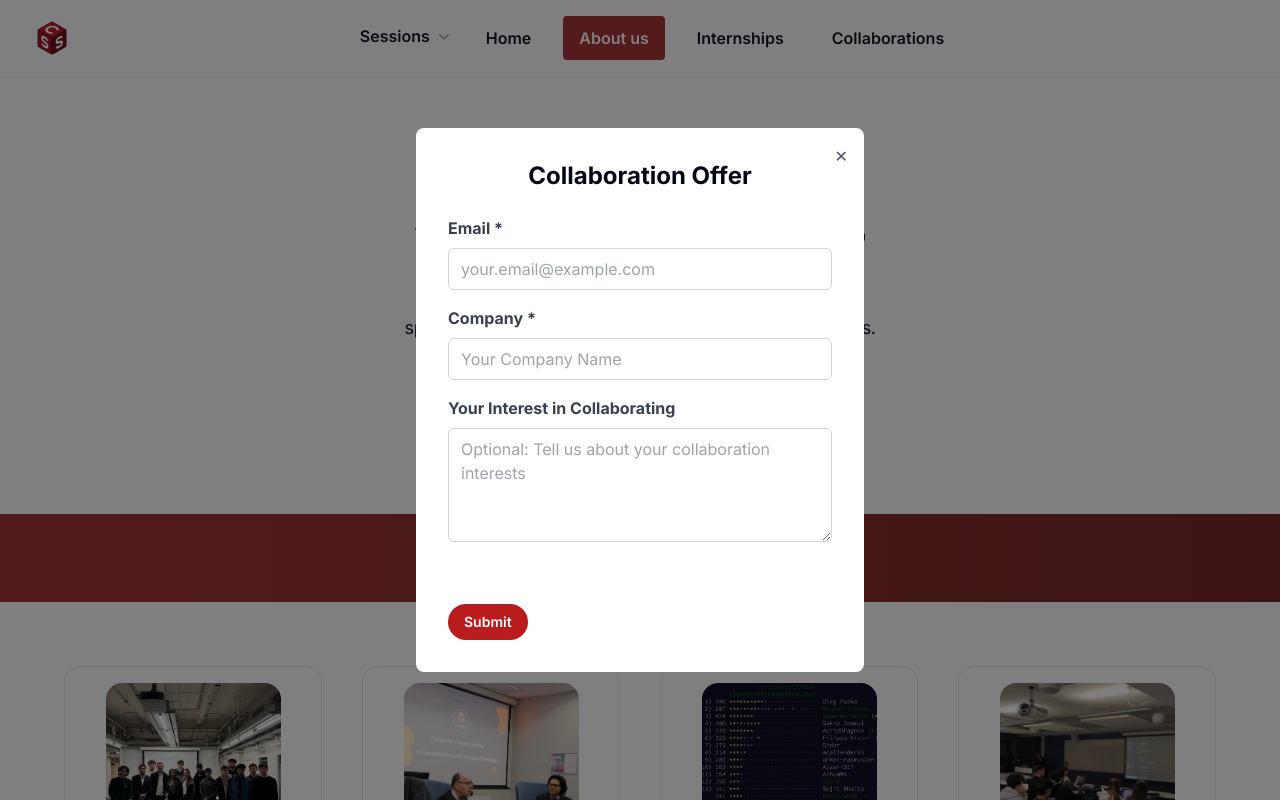
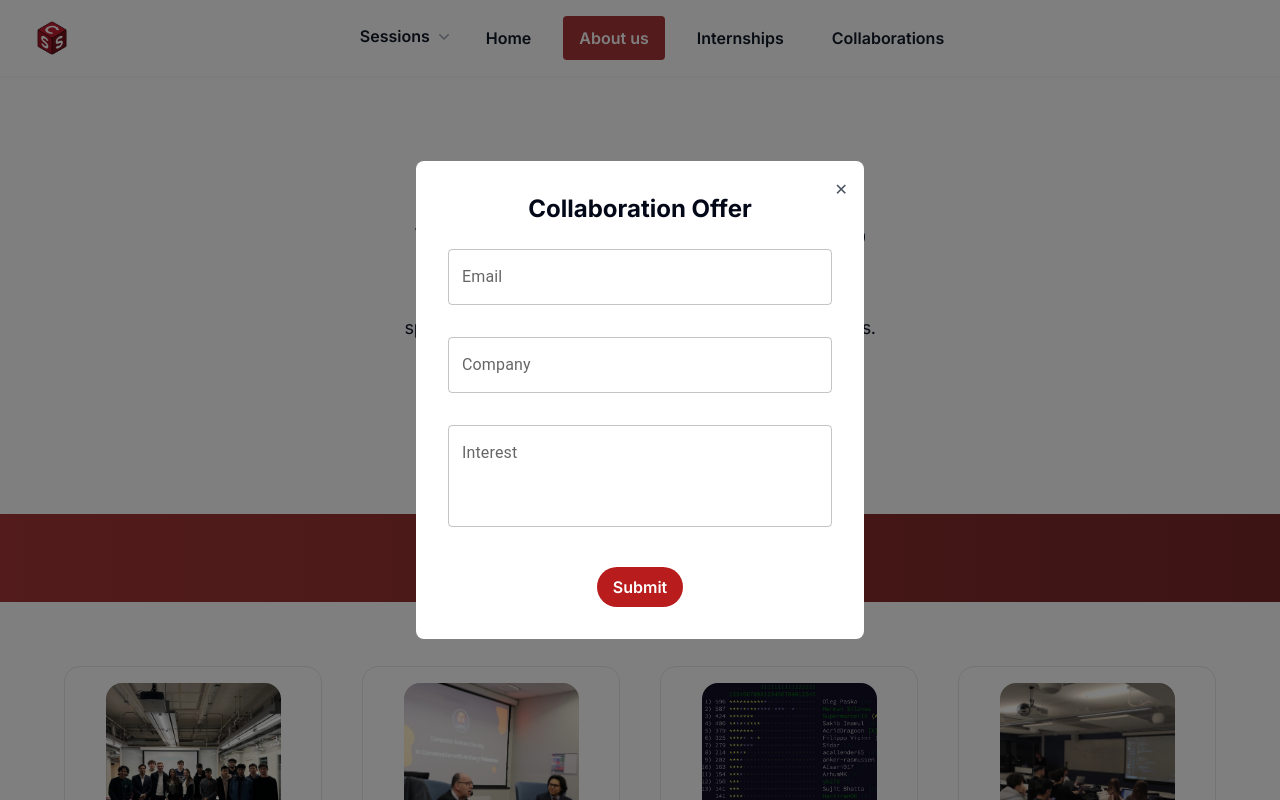
Before and after one commit to City-CSS/city-css, a Next.js app: page /about-us in a window 1280 px wide. Both pictures are taken after a click on the button "Get In Touch". Shown: the part 1069-1869 px from the top of the page. Built offline with nearby package versions, Linux system fonts and the light colour scheme.

Commit message:
improved SponsorForm

```diff
--- a/src/components/SponsorForm.tsx
+++ b/src/components/SponsorForm.tsx
@@ -1,6 +1,7 @@
 "use client";
 
 import React, { useState } from 'react';
+import TextField from '@mui/material/TextField';
 
 // --- BANNER ---
 export default function Banner(
@@ -155,76 +156,59 @@ function CollaborationForm({ onClose }: CollaborationFormProps) {
   return (
     <div className="w-full">
       <h2 className="text-2xl font-bold mb-6 text-center">Collaboration Offer</h2>
-      <form onSubmit={handleSubmit}>
+      <form onSubmit={handleSubmit} className={"grid place-items-center"}>
+        <div className={"space-y-8"}>
           {/* --- Email Field --- */}
-        <div className="mb-4">
-          <label
-            htmlFor="email"
-            className="block text-gray-700 font-bold mb-2"
-          >
-            Email *
-          </label>
-          <input
-            type="email"
+          <TextField
               id="email"
               name="email"
+              label="Email"
+              type="email"
+              variant="outlined"
+              placeholder="your.email@example.com"
               value={formData.email}
               onChange={handleChange}
-            className={`w-full px-3 py-2 border rounded-md focus:outline-none
-              ${errors.email ? 'border-red-500' : 'border-gray-300'}`}
-            placeholder="your.email@example.com"
+              error={!!errors.email}
+              helperText={errors.email}
+              fullWidth
           />
-          {errors.email && (
-            <p className="text-red-500 text-sm mt-1">{errors.email}</p>
-          )}
-        </div>
-
           {/* --- Company Field --- */}
-        <div className="mb-4">
-          <label
-            htmlFor="company"
-            className="block text-gray-700 font-bold mb-2"
-          >
-            Company *
-          </label>
-          <input
-            type="text"
+          <TextField
               id="company"
               name="company"
+              label="Company"
+              type="text"
+              variant="outlined"
+              placeholder="Company"
               value={formData.company}
               onChange={handleChange}
-            className={`w-full px-3 py-2 border rounded-md focus:outline-none
-              ${errors.company ? 'border-red-500' : 'border-gray-300'}`}
-            placeholder="Your Company Name"
+              error={!!errors.company}
+              helperText={errors.company}
+              fullWidth
           />
-          {errors.company && (
-            <p className="text-red-500 text-sm mt-1">{errors.company}</p>
-          )}
-        </div>
-
           {/* --- Interest Field --- */}
-        <div className="mb-4">
-          <label
-            htmlFor="interest"
-            className="block text-gray-700 font-bold mb-2"
-          >
-            Your Interest in Collaborating
-          </label>
-          <textarea
-            id="interest"
+          <TextField
+              id="interst"
               name="interest"
+              label="Interest"
+              type="text"
+              variant="outlined"
+              placeholder="Tell us about your collaboration interests"
               value={formData.interest}
               onChange={handleChange}
-            className="w-full px-3 py-2 border border-gray-300 rounded-md focus:outline-none"
-            placeholder="Optional: Tell us about your collaboration interests"
-            rows={4}
+              error={!!errors.interest}
+              helperText={errors.interest}
+              fullWidth
+              multiline
+              minRows={3}
+              maxRows={6}
           />
         </div>
 
         {/* --- Submit Button --- */}
         <button
           type="submit"
-          className="mx-auto group inline-flex items-center justify-center rounded-full py-2 px-4 text-sm font-semibold focus:outline-none focus-visible:outline-2 focus-visible:outline-offset-2 bg-red-700 text-white hover:bg-red-600 active:bg-blue-200 active:text-slate-600 focus-visible:outline-white mt-10"
+          className="mx-auto group inline-flex items-center justify-center rounded-full py-2 px-4 text-base font-semibold focus:outline-none focus-visible:outline-2 focus-visible:outline-offset-2 bg-red-700 text-white hover:bg-red-600 active:bg-blue-200 active:text-slate-600 focus-visible:outline-white mt-10"
         >
           Submit
         </button>
```
Lines whose indentation alone changed are shown as unchanged.
